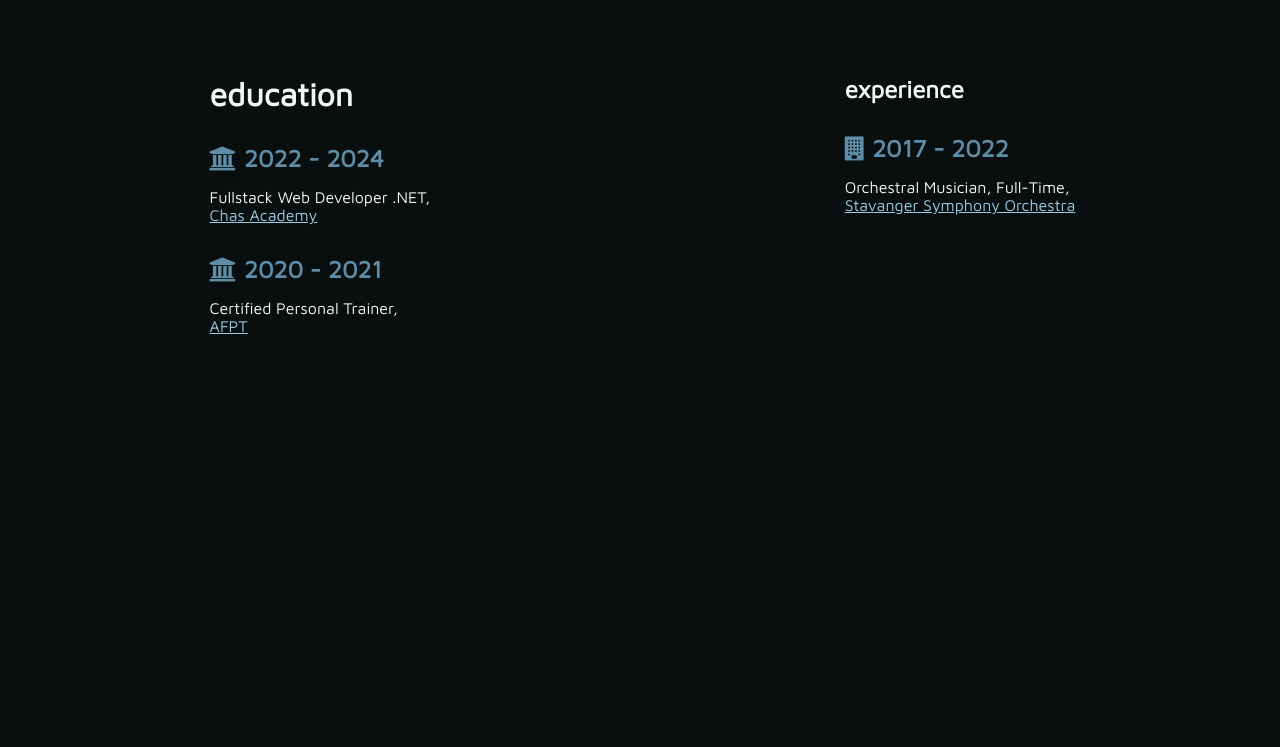
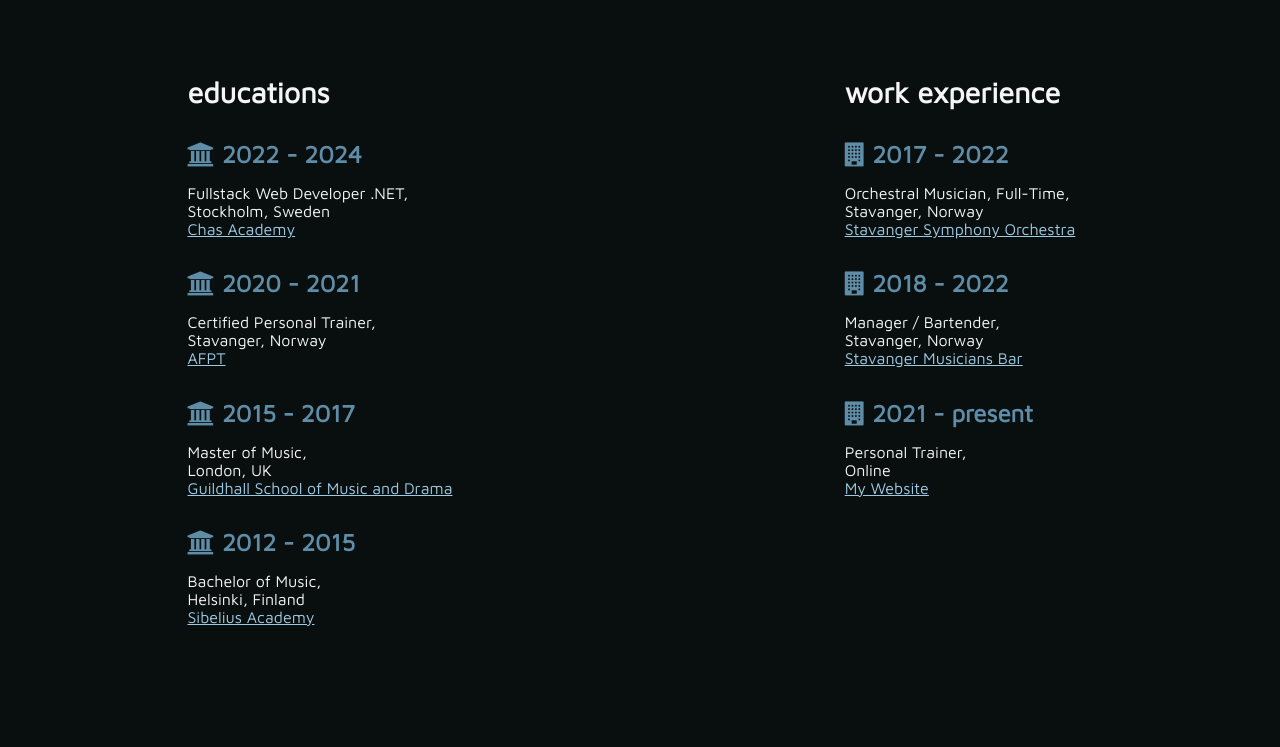
Before and after one commit to Slipzter/cv_website, a plain HTML site: page education.html in a window 1280 px wide. Shown: the part 53-800 px from the top of the page. Drawn offline with Linux system fonts and the light colour scheme.

Commit message:
completed experience page with json objects

```diff
--- a/data.json
+++ b/data.json
@@ -7,10 +7,16 @@
             "location": "Stavanger, Norway"
         },
         {
-            "workplace": "Private Fitness Coach",
+            "workplace": "My Website",
             "title": "Personal Trainer",
             "years": "2021 - present",
             "location": "Online"
+        },
+        {
+            "workplace": "Stavanger Musicians Bar",
+            "title": "Manager / Bartender",
+            "years": "2018 - 2022",
+            "location": "Stavanger, Norway"
         }
     ],
     "educations": [
--- a/education.html
+++ b/education.html
@@ -33,7 +33,7 @@
                     <a href="myskills.html" id="myskills">
                         <i class="fa fa-check-square fa-fw" aria-hidden="true"></i>my skills</a>
                     <a id="a-education">
-                        <i class="fa fa-university fa-fw" aria-hidden="true"></i>education</a>
+                        <i class="fa fa-university fa-fw" aria-hidden="true"></i>experience</a>
                     <a href="portfolio.html" id="portfolio">
                         <i class="fa fa-briefcase fa-fw" aria-hidden="true"></i>portfolio</a>
                 </div>
@@ -59,18 +59,30 @@
         </header>
         <div id="main-aside">
             <main>
-                <h1>education</h1>
+                <h1>educations</h1>
                 <h2 class="education-h2" id="main-h2-1"></h2>
                 <p class="page-text education-text" id="main-content-1">
                 </p>
                 <h2 class="education-h2" id="main-h2-2"></h2>
                 <p class="page-text education-text" id="main-content-2">
                 </p>
+                <h2 class="education-h2" id="main-h2-3"></h2>
+                <p class="page-text education-text" id="main-content-3">
+                </p>
+                <h2 class="education-h2" id="main-h2-4"></h2>
+                <p class="page-text education-text" id="main-content-4">
+                </p>
             </main>
             <aside>
-                <h1>experience</h1>
+                <h1>work experience</h1>
                 <h2 class="education-h2" id="aside-h2-1"></h2>
                 <p class="page-text education-text" id="aside-content-1">
+                </p>
+                <h2 class="education-h2" id="aside-h2-2"></h2>
+                <p class="page-text education-text" id="aside-content-2">
+                </p>
+                <h2 class="education-h2" id="aside-h2-3"></h2>
+                <p class="page-text education-text" id="aside-content-3">
                 </p>
             </aside>
         </div>
--- a/js/app.js
+++ b/js/app.js
@@ -10,25 +10,46 @@ async function getInformation() {
 
         let schoolChas = data.educations[3];
         let schoolAfpt = data.educations[2];
+        let schoolGsmd = data.educations[1];
+        let schoolSiba = data.educations[0];
 
         let workOrch = data.experience[0];
+        let workFit = data.experience[1];
+        let workBar = data.experience[2];
 
-        let schoolIcon = "<i class='fa fa-university'></i>";
-        let workIcon = "<i class='fa fa-building'></i>";
+        const schoolIcon = "<i class='fa fa-university'></i>";
+        const workIcon = "<i class='fa fa-building'></i>";
 
 
         document.querySelector("#main-h2-1").innerHTML = schoolIcon + " " + schoolChas.years;
-        document.querySelector("#main-content-1").innerHTML = schoolChas.title + ", " + "<br>" +
+        document.querySelector("#main-content-1").innerHTML = schoolChas.title + ", " + "<br>" + schoolChas.location + "<br>" +
             "<a href='https://chasacademy.se/om-oss/' target='_blank'>" + schoolChas.school + "</a > ";
 
         document.querySelector("#main-h2-2").innerHTML = schoolIcon + " " + schoolAfpt.years;
-        document.querySelector("#main-content-2").innerHTML = schoolAfpt.title + ", " + "<br>" +
+        document.querySelector("#main-content-2").innerHTML = schoolAfpt.title + ", " + "<br>" + schoolAfpt.location + "<br>" +
             "<a href='https://www.afpt.no/om-oss' target='_blank'>" + schoolAfpt.school + "</a > ";
 
+        document.querySelector("#main-h2-3").innerHTML = schoolIcon + " " + schoolGsmd.years;
+        document.querySelector("#main-content-3").innerHTML = schoolGsmd.title + ", " + "<br>" + schoolGsmd.location + "<br>" +
+            "<a href='https://www.afpt.no/om-oss' target='_blank'>" + schoolGsmd.school + "</a > ";
+
+        document.querySelector("#main-h2-4").innerHTML = schoolIcon + " " + schoolSiba.years;
+        document.querySelector("#main-content-4").innerHTML = schoolSiba.title + ", " + "<br>" + schoolSiba.location + "<br>" +
+            "<a href='https://www.afpt.no/om-oss' target='_blank'>" + schoolSiba.school + "</a > ";
+
         document.querySelector("#aside-h2-1").innerHTML = workIcon + " " + workOrch.years;
-        document.querySelector("#aside-content-1").innerHTML = workOrch.title + ", " + "<br>" +
+        document.querySelector("#aside-content-1").innerHTML = workOrch.title + ", " + "<br>" + workOrch.location + "<br>" +
             "<a href='https://sso.no/en/stavanger-symphony-orchestra/' target='_blank'>" + workOrch.workplace + "</a > ";
 
+        // Empty a href here, website will come soon
+        document.querySelector("#aside-h2-2").innerHTML = workIcon + " " + workBar.years;
+        document.querySelector("#aside-content-2").innerHTML = workBar.title + ", " + "<br>" + workBar.location + "<br>" +
+            "<a href='' target='_blank'>" + workBar.workplace + "</a > ";
+
+        // Empty a href here, website will come soon
+        document.querySelector("#aside-h2-3").innerHTML = workIcon + " " + workFit.years;
+        document.querySelector("#aside-content-3").innerHTML = workFit.title + ", " + "<br>" + workFit.location + "<br>" +
+            "<a href='' target='_blank'>" + workFit.workplace + "</a > ";
 
 
     }
--- a/style.css
+++ b/style.css
@@ -205,6 +205,7 @@ main {
 
 h1 {
     color: whitesmoke;
+    font-size: 1.8rem;
 }
 
 h2 {
```
Also changed, not shown: contact.html (+1 -1 lines), index.html (+1 -1 lines), myskills.html (+1 -1 lines), portfolio.html (+1 -1 lines), js/modal.js (added).
